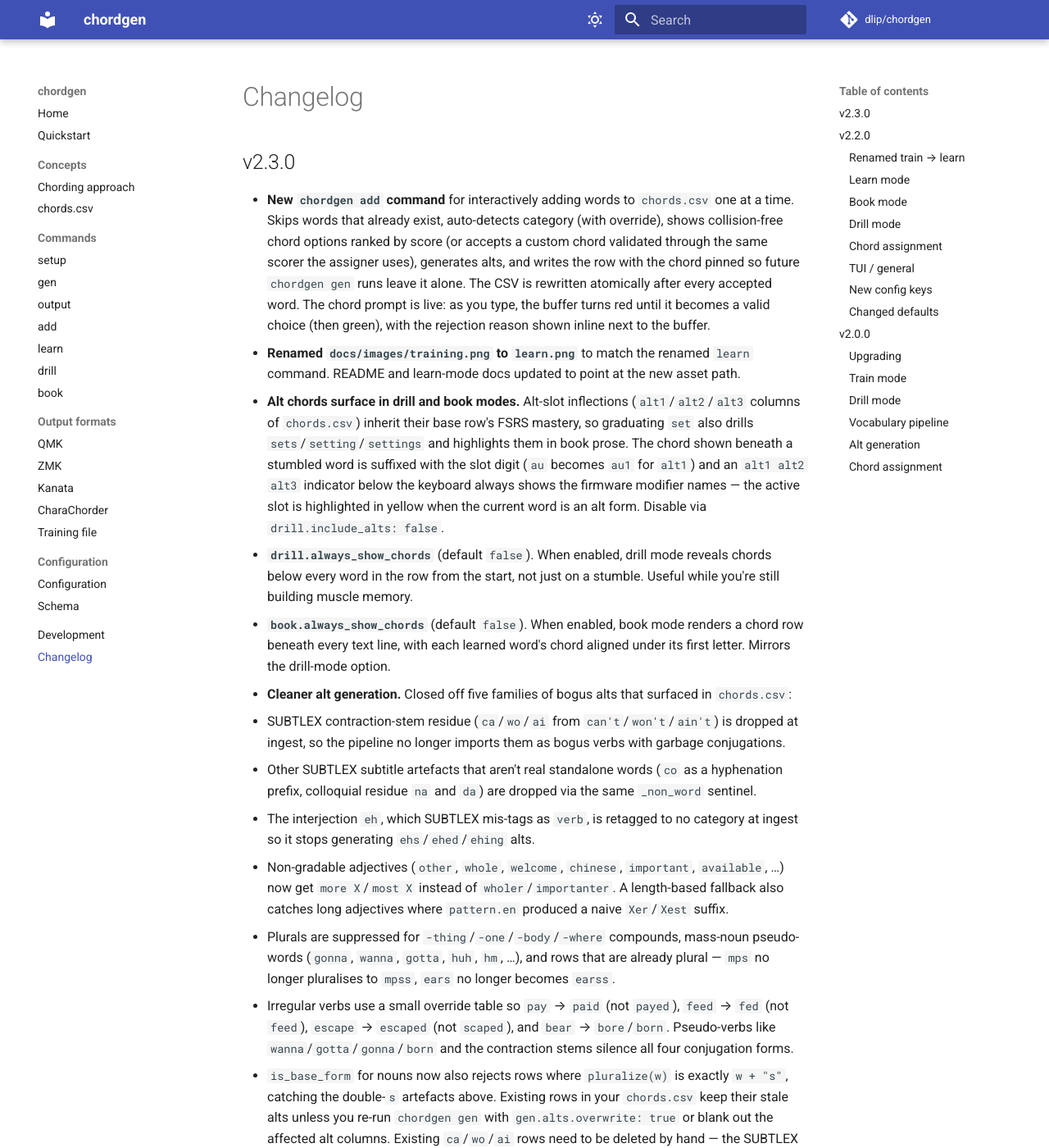
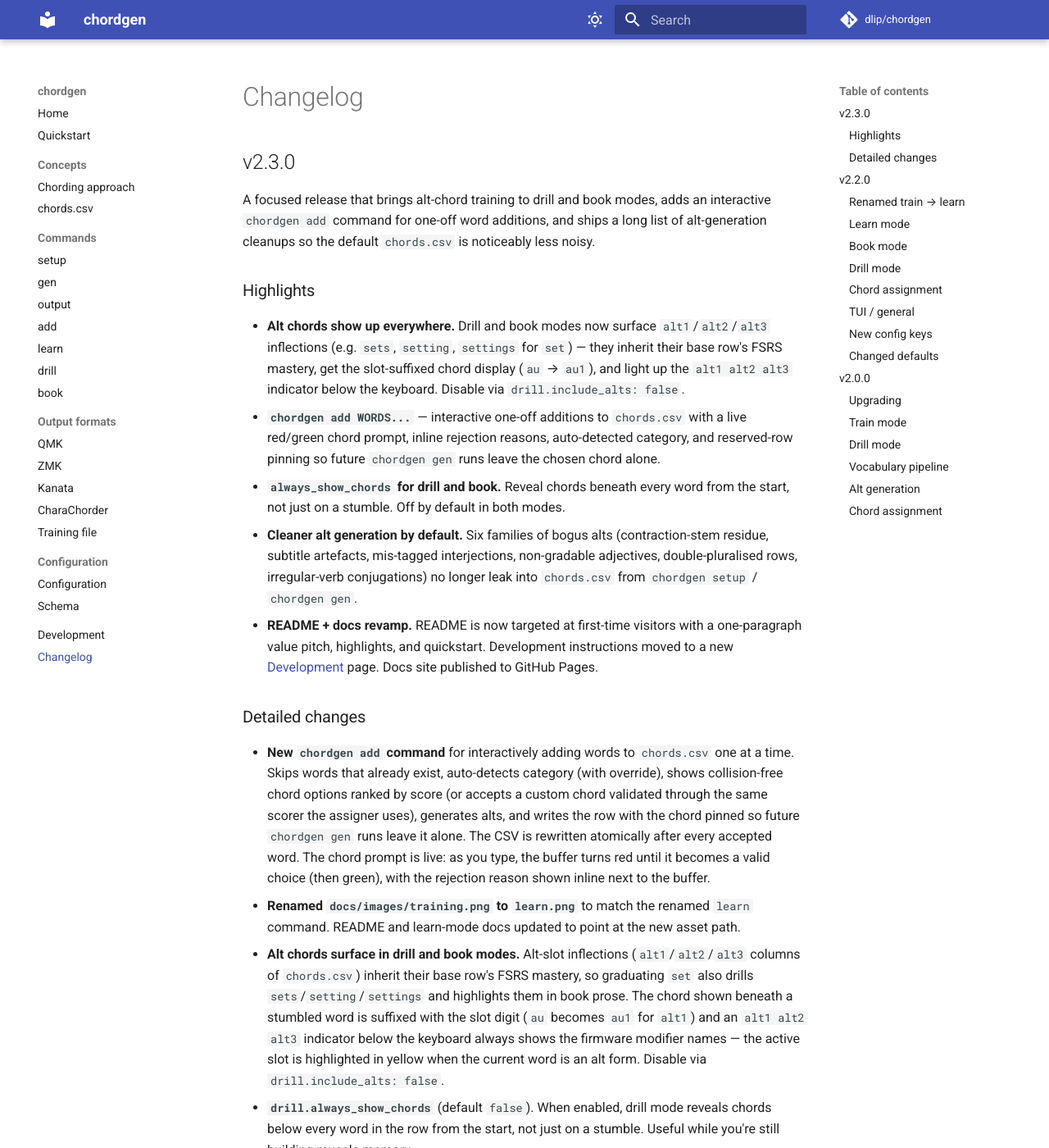
Before and after one commit to dlip/chordgen, an MkDocs documentation site: the page built from docs/changelog.md, in a window 1280 px wide and 1400 px high. Shown: the whole window at 82% size. Built offline with MkDocs 1.6.1 and Material for MkDocs 9.7.7, drawn with Linux system fonts in a browser that asks for light colours; comment, search, counter and statistics services are not loaded.

Commit message:
changelog

```diff
--- a/docs/changelog.md
+++ b/docs/changelog.md
@@ -1,6 +1,40 @@
 # Changelog
 
 ## v2.3.0
+
+A focused release that brings alt-chord training to drill and book
+modes, adds an interactive `chordgen add` command for one-off word
+additions, and ships a long list of alt-generation cleanups so the
+default `chords.csv` is noticeably less noisy.
+
+### Highlights
+
+- **Alt chords show up everywhere.** Drill and book modes now
+  surface `alt1`/`alt2`/`alt3` inflections (e.g. `sets`, `setting`,
+  `settings` for `set`) — they inherit their base row's FSRS
+  mastery, get the slot-suffixed chord display (`au` → `au1`), and
+  light up the `alt1 alt2 alt3` indicator below the keyboard.
+  Disable via `drill.include_alts: false`.
+- **`chordgen add WORDS...`** — interactive one-off additions to
+  `chords.csv` with a live red/green chord prompt, inline
+  rejection reasons, auto-detected category, and reserved-row
+  pinning so future `chordgen gen` runs leave the chosen chord
+  alone.
+- **`always_show_chords` for drill and book.** Reveal chords
+  beneath every word from the start, not just on a stumble. Off
+  by default in both modes.
+- **Cleaner alt generation by default.** Six families of bogus
+  alts (contraction-stem residue, subtitle artefacts, mis-tagged
+  interjections, non-gradable adjectives, double-pluralised
+  rows, irregular-verb conjugations) no longer leak into
+  `chords.csv` from `chordgen setup` / `chordgen gen`.
+- **README + docs revamp.** README is now targeted at first-time
+  visitors with a one-paragraph value pitch, highlights, and
+  quickstart. Development instructions moved to a new
+  [Development](development.md) page. Docs site published to
+  GitHub Pages.
+
+### Detailed changes
 
 - **New `chordgen add` command** for interactively adding words
   to `chords.csv` one at a time. Skips words that already exist,
```
